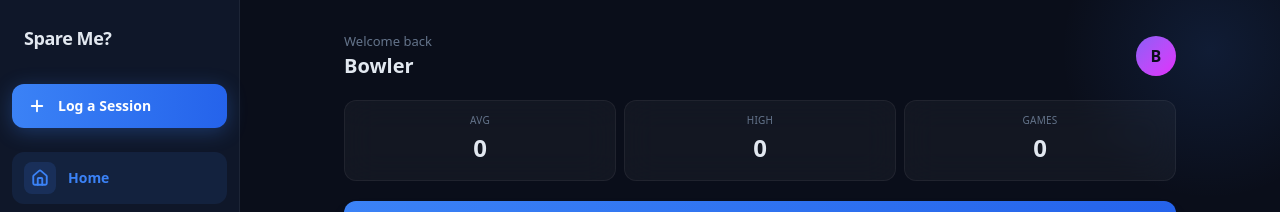
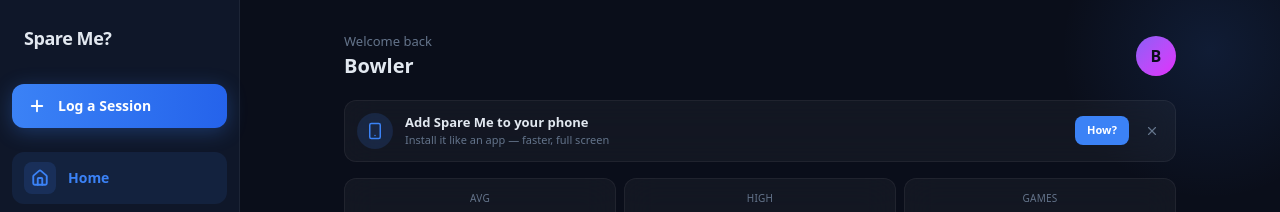
Before and after one commit to jakeleeyj/bowling-tracker, a Next.js app: page /dashboard in a window 1280 px wide. Shown: the top 212 px of the page. Built offline with nearby package versions, Linux system fonts and the light colour scheme; no server answers; the database is empty.

Commit message:
Replace friends notification prompt with PWA install guide on dashboard

```diff
--- a/src/app/(app)/dashboard/page.tsx
+++ b/src/app/(app)/dashboard/page.tsx
@@ -9,7 +9,7 @@ import type {
 } from "@/lib/queries";
 import RecentActivity from "@/components/RecentActivity";
 import Avatar from "@/components/Avatar";
-import NotificationPrompt from "@/components/NotificationPrompt";
+import InstallPrompt from "@/components/InstallPrompt";
 import SeasonBanner from "@/components/SeasonBanner";
 import RankBanner from "@/components/RankBanner";
 import { getRank } from "@/lib/ranking";
@@ -110,7 +110,7 @@ export default async function DashboardPage() {
       <SeasonBanner />
 
       {/* Notification prompt — shows once for new users */}
-      <NotificationPrompt />
+      <InstallPrompt />
 
       {/* Rank Card */}
       {totalGames > 0 && (
--- /dev/null
+++ b/src/components/InstallPrompt.tsx
@@ -0,0 +1,132 @@
+"use client";
+
+import { useState, useEffect } from "react";
+import { Smartphone, X, Share, MoreVertical } from "lucide-react";
+import { isNativeApp } from "@/lib/platform";
+
+const DISMISSED_KEY = "spare-me-install-dismissed";
+
+interface BeforeInstallPromptEvent extends Event {
+  prompt: () => Promise<void>;
+}
+
+export default function InstallPrompt() {
+  const [show, setShow] = useState(false);
+  const [expanded, setExpanded] = useState(false);
+  const [installEvent, setInstallEvent] =
+    useState<BeforeInstallPromptEvent | null>(null);
+  const [isIos, setIsIos] = useState(false);
+
+  useEffect(() => {
+    // Skip inside the native app, when already installed, or when dismissed
+    if (isNativeApp()) return;
+    if (window.matchMedia("(display-mode: standalone)").matches) return;
+    if (localStorage.getItem(DISMISSED_KEY)) return;
+
+    setIsIos(
+      /iPad|iPhone|iPod/.test(navigator.userAgent) && !("MSStream" in window),
+    );
+
+    const onBeforeInstall = (e: Event) => {
+      e.preventDefault();
+      setInstallEvent(e as BeforeInstallPromptEvent);
+    };
+    window.addEventListener("beforeinstallprompt", onBeforeInstall);
+
+    const timer = setTimeout(() => setShow(true), 1500);
+    return () => {
+      clearTimeout(timer);
+      window.removeEventListener("beforeinstallprompt", onBeforeInstall);
+    };
+  }, []);
+
+  async function handleInstall() {
+    if (installEvent) {
+      await installEvent.prompt();
+      setShow(false);
+      localStorage.setItem(DISMISSED_KEY, "1");
+      return;
+    }
+    setExpanded(!expanded);
+  }
+
+  function handleDismiss() {
+    setShow(false);
+    localStorage.setItem(DISMISSED_KEY, "1");
+  }
+
+  if (!show) return null;
+
+  return (
+    <div className="glass animate-slide-down mb-4 p-3">
+      <div className="flex items-center gap-3">
+        <div className="flex h-9 w-9 shrink-0 items-center justify-center rounded-full bg-blue/15">
+          <Smartphone size={18} className="text-blue" />
+        </div>
+        <div className="min-w-0 flex-1">
+          <p className="text-[13px] font-semibold">
+            Add Spare Me to your phone
+          </p>
+          <p className="text-[11px] text-text-muted">
+            Install it like an app — faster, full screen
+          </p>
+        </div>
+        <button
+          onClick={handleInstall}
+          className="shrink-0 rounded-lg bg-blue px-3 py-1.5 text-[11px] font-bold text-white active:scale-95"
+        >
+          {installEvent ? "Install" : expanded ? "Hide" : "How?"}
+        </button>
+        <button
+          onClick={handleDismiss}
+          className="shrink-0 p-1 text-text-muted active:scale-90"
+          aria-label="Dismiss"
+        >
+          <X size={14} />
+        </button>
+      </div>
+
+      {expanded && (
+        <div className="mt-3 border-t border-border pt-3 text-xs text-text-muted">
+          {isIos ? (
+            <ol className="ml-4 list-decimal space-y-1">
+              <li className="flex-wrap">
+                Tap <Share size={12} className="inline text-text-secondary" />{" "}
+                <span className="font-medium text-text-secondary">Share</span>{" "}
+                in Safari&apos;s toolbar
+              </li>
+              <li>
+                Scroll down and tap{" "}
+                <span className="font-medium text-text-secondary">
+                  Add to Home Screen
+                </span>
+              </li>
+            </ol>
+          ) : (
+            <ol className="ml-4 list-decimal space-y-1">
+              <li>
+                Tap the{" "}
+                <MoreVertical
+                  size={12}
+                  className="inline text-text-secondary"
+                />{" "}
+                <span className="font-medium text-text-secondary">menu</span> in
+                your browser
+              </li>
+              <li>
+                Tap{" "}
+                <span className="font-medium text-text-secondary">
+                  Add to Home screen
+                </span>{" "}
+                or{" "}
+                <span className="font-medium text-text-secondary">
+                  Install app
+                </span>
+              </li>
+            </ol>
+          )}
+        </div>
+      )}
+    </div>
+  );
+}
```
